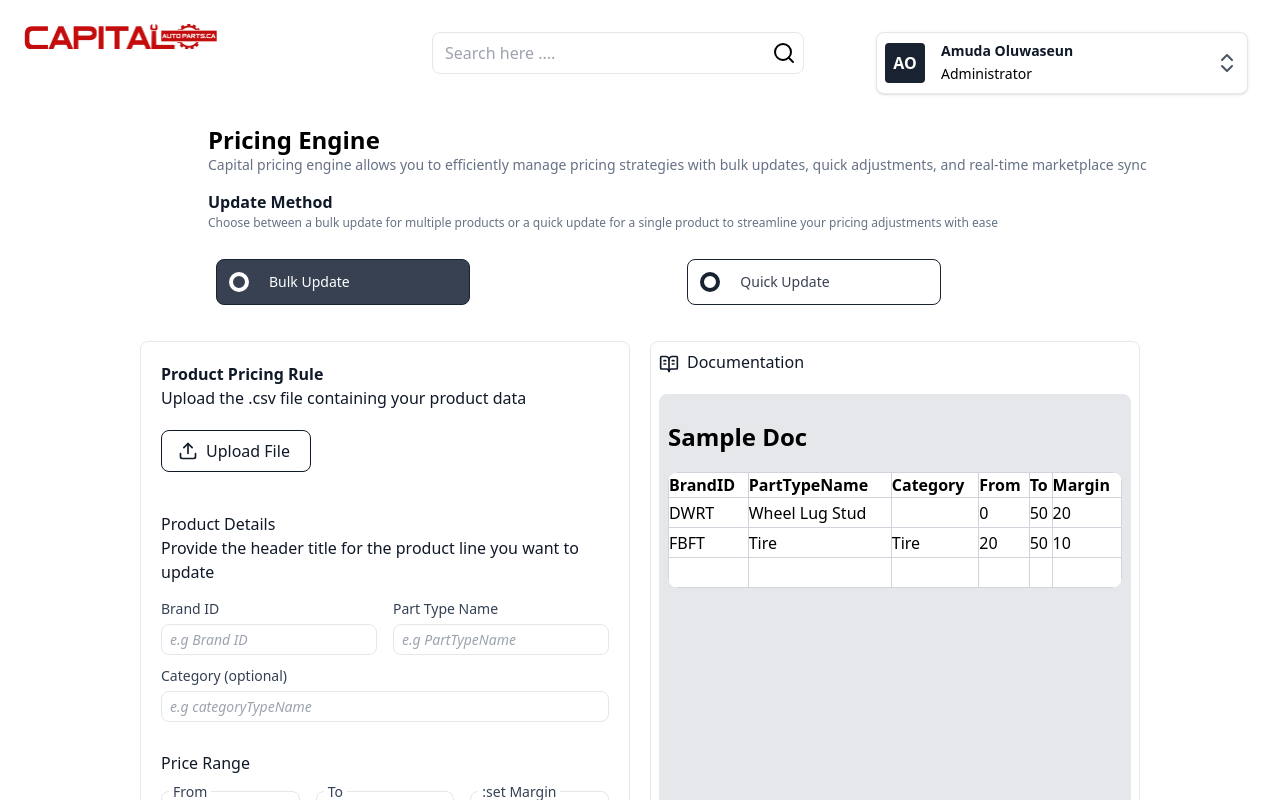
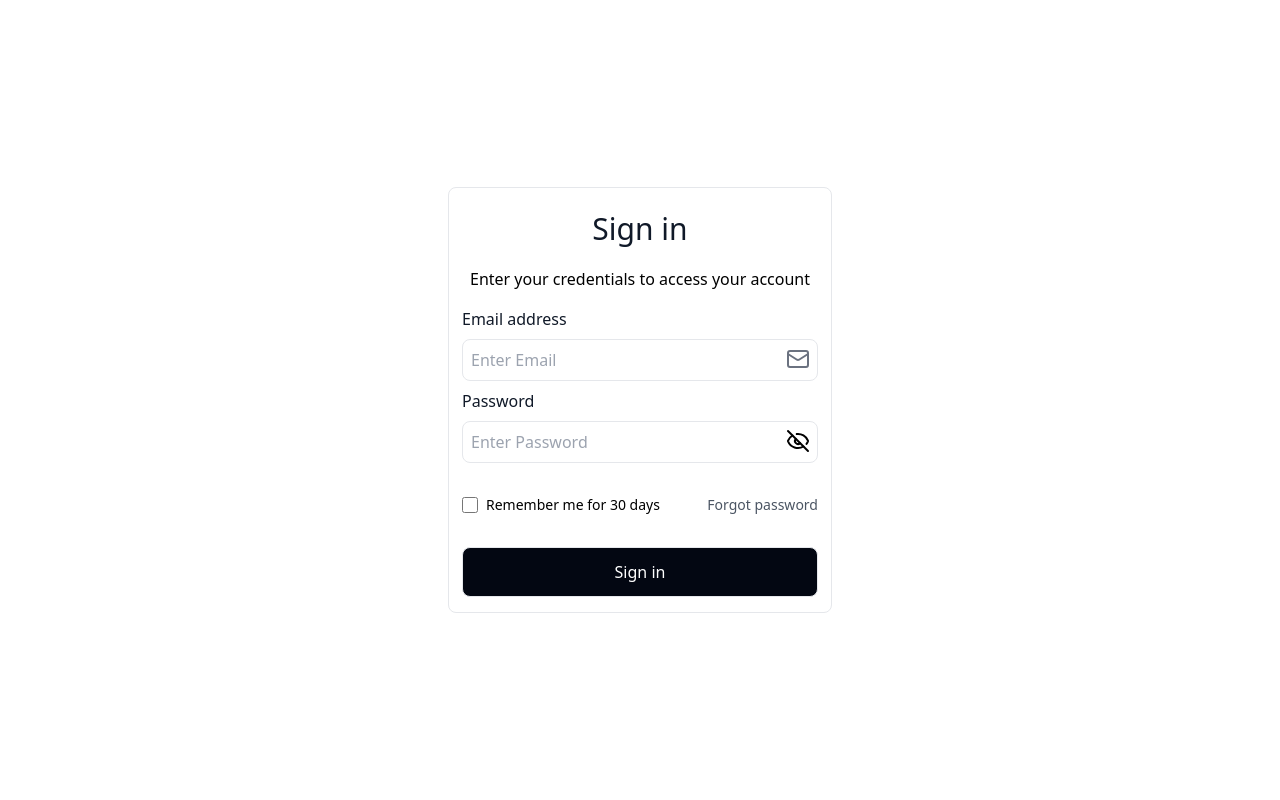
Before and after one commit to DevAmuleya/KB, a React (Vite) app: page / in a window 1280 px wide. Shown: the top 800 px of the page. Built offline with nearby package versions, Linux system fonts and the light colour scheme.

Commit message:
first commit

```diff
--- a/src/App.jsx
+++ b/src/App.jsx
@@ -1,8 +1,8 @@
 import './App.css'
 // import Home2 from './component/Home2'
-// import Signin from './component/Signin'
+import Signin from './component/Signin'
 // import Home from './component/Home'
-import Bulkupdate from './component/Bulkupdate'
+// import Bulkupdate from './component/Bulkupdate'
 // import Quickupdate from './component/Quickupdate'
 
 
@@ -10,9 +10,9 @@ function App() {
 
   return (
     <>
-      {/* < Signin />
-      < Home /> */}
-      < Bulkupdate />
+      < Signin />
+      {/* < Home /> */}
+      {/* < Bulkupdate /> */}
       {/* < Quickupdate />
       < Home2 /> */}
     </>
--- a/src/component/Signin.jsx
+++ b/src/component/Signin.jsx
@@ -6,8 +6,8 @@ const Signin = () => {
   const [isPasswordVisible, setIsPasswordVisible] = useState(false);
 
   return (
-    <div className='mx-auto flex justify-center items-center min-h-screen '>
-       <div className='border max-w-[456px] p-[10px] rounded-lg'>
+    <div className='mx-auto flex justify-center items-center min-h-screen p-2'>
+       <div className='border max-w-[456px] py-[10px] rounded-lg p-2'>
             <div className='flex flex-col w-full h-full p-[2px] lg:p-[5px]'>
                 <div className='flex flex-col items-center text-center p-2'>
                     <h1 className='sm:text-3xl text-xl text-bgColor mb-5'>Sign in</h1>
```
